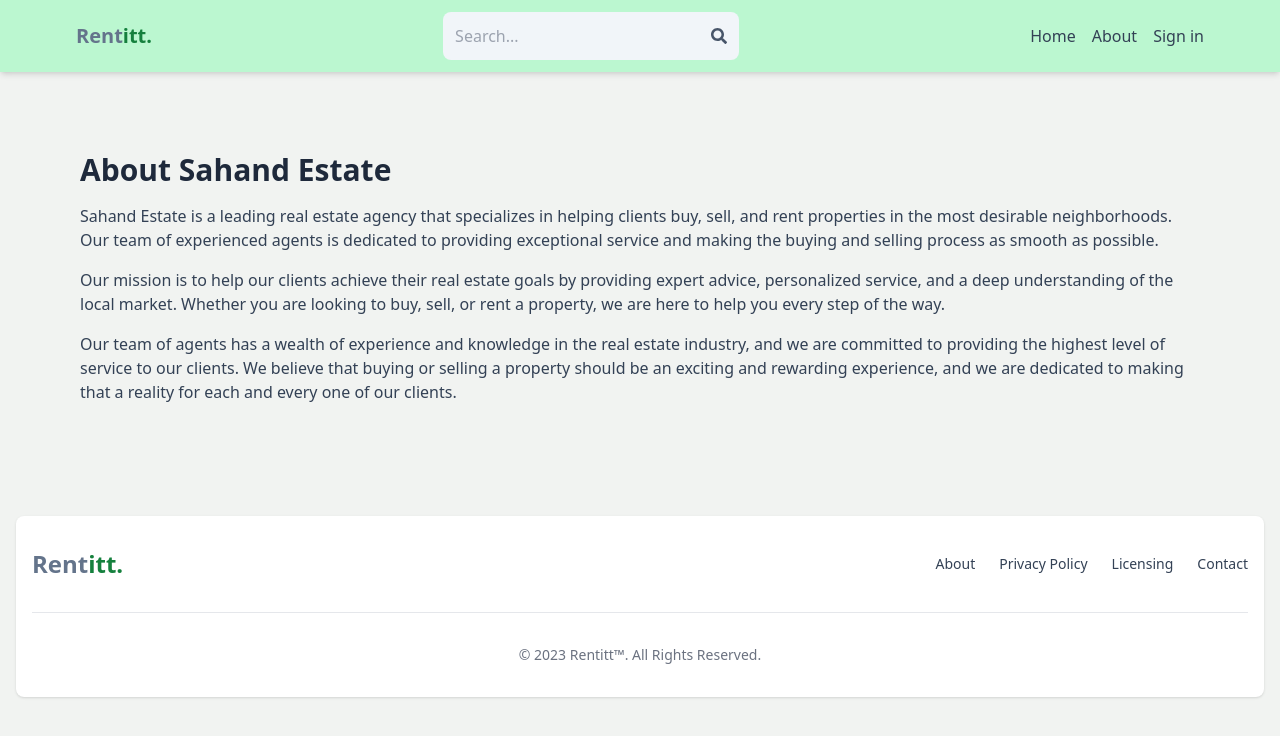
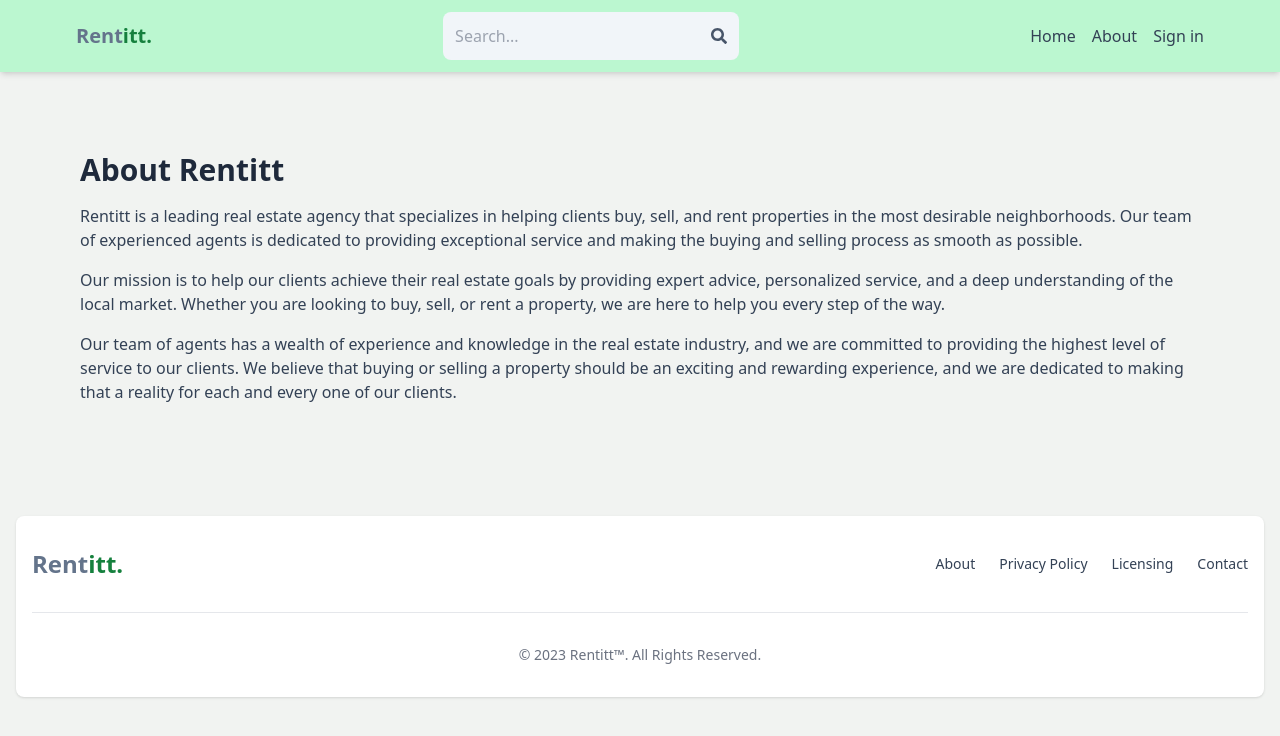
Before and after one commit to Pritam123Ghosh/MERN-Real-Estate, a React (Vite) app in the folder client/: page /about in a window 1280 px wide. Shown: the top 736 px of the page. Built offline with nearby package versions, Linux system fonts and the light colour scheme.

Commit message:
Final touch

```diff
--- a/client/src/Pages/About.jsx
+++ b/client/src/Pages/About.jsx
@@ -1,12 +1,10 @@
 export default function About() {
   return (
     <div className="py-20 px-4 max-w-6xl mx-auto">
-      <h1 className="text-3xl font-bold mb-4 text-slate-800">
-        About Sahand Estate
-      </h1>
+      <h1 className="text-3xl font-bold mb-4 text-slate-800">About Rentitt</h1>
       <p className="mb-4 text-slate-700">
-        Sahand Estate is a leading real estate agency that specializes in
-        helping clients buy, sell, and rent properties in the most desirable
+        Rentitt is a leading real estate agency that specializes in helping
+        clients buy, sell, and rent properties in the most desirable
         neighborhoods. Our team of experienced agents is dedicated to providing
         exceptional service and making the buying and selling process as smooth
         as possible.
--- a/client/src/components/Footer.jsx
+++ b/client/src/components/Footer.jsx
@@ -1,15 +1,13 @@
 /* eslint-disable react/no-unknown-property */
 import React from "react";
+import { Link } from "react-router-dom";
 
 export default function Footer() {
   return (
     <footer class="bg-white rounded-lg shadow dark:bg-green-200 m-4">
       <div class="w-full max-w-screen-xl mx-auto p-4 md:py-8">
         <div class="sm:flex sm:items-center sm:justify-between">
-          <a
-            href="https://flowbite.com/"
-            class="flex items-center mb-4 sm:mb-0 space-x-3 rtl:space-x-reverse"
-          >
+          <a class="flex items-center mb-4 sm:mb-0 space-x-3 rtl:space-x-reverse">
             <span class="self-center text-2xl font-semibold whitespace-nowrap dark:text-white">
               <span className="text-slate-500">Rent</span>
               <span className="text-green-700">itt.</span>
@@ -17,9 +15,12 @@ export default function Footer() {
           </a>
           <ul class="flex flex-wrap items-center mb-6 text-sm font-medium text-gray-500 sm:mb-0 dark:text-gray-400">
             <li>
-              <a href="#" class="hover:underline me-4 md:me-6 text-slate-700">
+              <Link
+                to="/about"
+                class="hover:underline me-4 md:me-6 text-slate-700"
+              >
                 About
-              </a>
+              </Link>
             </li>
             <li>
               <a href="#" class="hover:underline me-4 md:me-6 text-slate-700">
@@ -32,7 +33,10 @@ export default function Footer() {
               </a>
             </li>
             <li>
-              <a href="#" class="hover:underline text-slate-700">
+              <a
+                href="https://www.linkedin.com/in/pritam-ghosh-bbb4ba215"
+                class="hover:underline text-slate-700"
+              >
                 Contact
               </a>
             </li>
```
